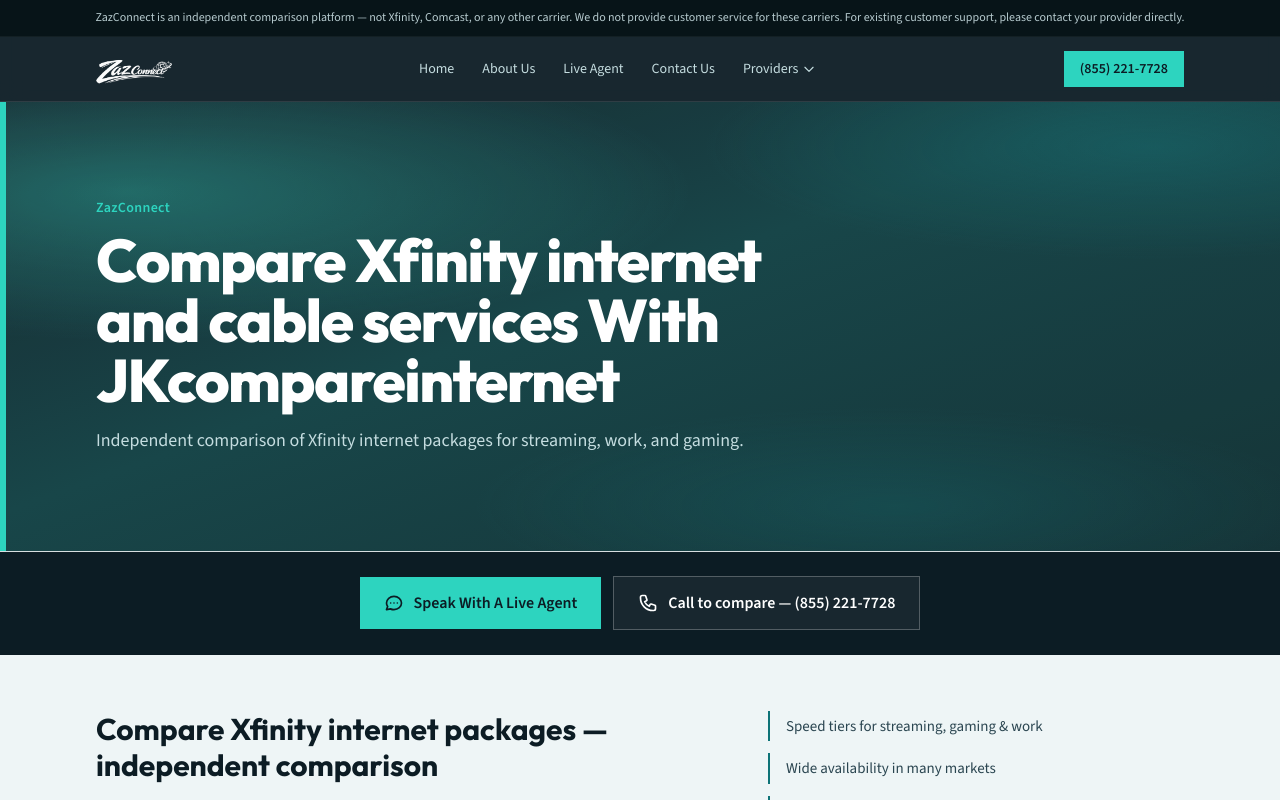
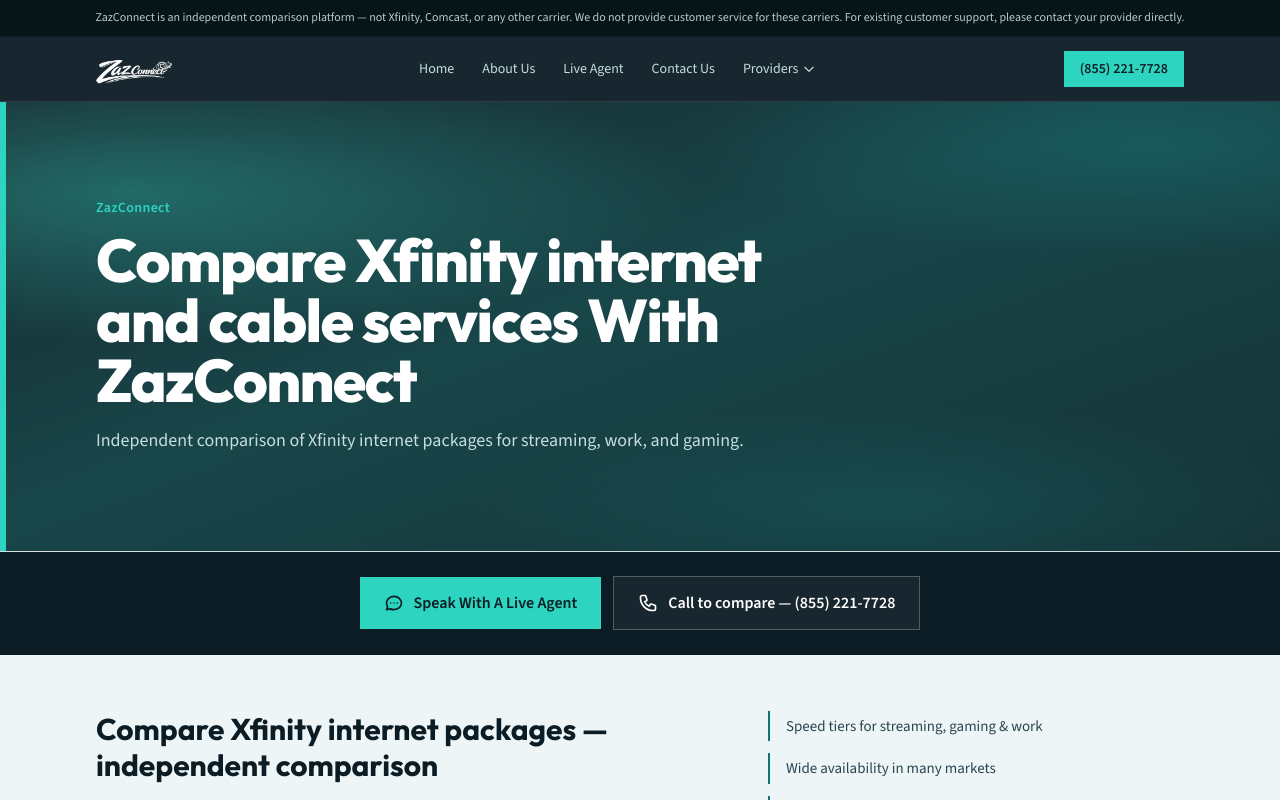
Before and after one commit to ajazsadat/zazconnect.online, a Next.js app: page /xfinity-plans in a window 1280 px wide. Shown: the top 800 px of the page. Built offline with nearby package versions, Linux system fonts and the light colour scheme.

Commit message:
Use ZazConnect in provider hero headings
Replace JKcompareinternet with the site brand so hero titles read
“Compare {provider} internet and cable services With ZazConnect”.

Co-authored-by: ajazsadat <ajazsadat@users.noreply.github.com>

```diff
--- a/src/app/att-plans/page.js
+++ b/src/app/att-plans/page.js
@@ -22,7 +22,6 @@ export default function AttPage() {
       name="AT&T"
       brandMark="AT&T Fiber"
       tagline="Compare AT&T fiber and wireless home internet options available in your area."
-      heroTitle="Compare AT&T internet and cable services With JKcompareinternet"
       introTitle="Compare AT&T Fiber internet packages — independent comparison"
       benefits={[
         'Strong fiber network where available',
--- a/src/app/spectrum-plans/page.js
+++ b/src/app/spectrum-plans/page.js
@@ -47,7 +47,6 @@ export default function SpectrumPage() {
     <ProviderPage
       name="Spectrum"
       tagline="Widely available cable internet with flexible plan options for every household size."
-      heroTitle="Compare Spectrum internet and cable services With JKcompareinternet"
       introTitle="Compare Spectrum internet packages — independent comparison"
       topicTabs={SPECTRUM_TOPIC_TABS}
       servicesGlance={SPECTRUM_SERVICES_GLANCE}
--- a/src/app/xfinity-plans/page.js
+++ b/src/app/xfinity-plans/page.js
@@ -13,7 +13,6 @@ export default function XfinityPage() {
       name="Xfinity"
       brandMark="Xfinity"
       tagline="Independent comparison of Xfinity internet packages for streaming, work, and gaming."
-      heroTitle="Compare Xfinity internet and cable services With JKcompareinternet"
       introTitle="Compare Xfinity internet packages — independent comparison"
       benefits={[
         'Speed tiers for streaming, gaming & work',
--- a/src/components/ProviderPage.js
+++ b/src/components/ProviderPage.js
@@ -79,7 +79,7 @@ export default function ProviderPage({
         <div className="relative max-w-6xl mx-auto px-4 sm:px-6 lg:px-8 py-16 md:py-24">
           <p className="text-mint font-semibold tracking-wide text-sm mb-3">{SITE.brandFull}</p>
           <h1 className="font-display text-4xl md:text-6xl font-extrabold text-white tracking-tight max-w-3xl">
-            {heroTitle || `${name} Internet & Cable Services`}
+            {heroTitle || `Compare ${name} internet and cable services With ${SITE.brandFull}`}
           </h1>
           <p className="mt-4 text-lg text-[#c5dde0] max-w-2xl leading-relaxed">{tagline}</p>
         </div>
```
